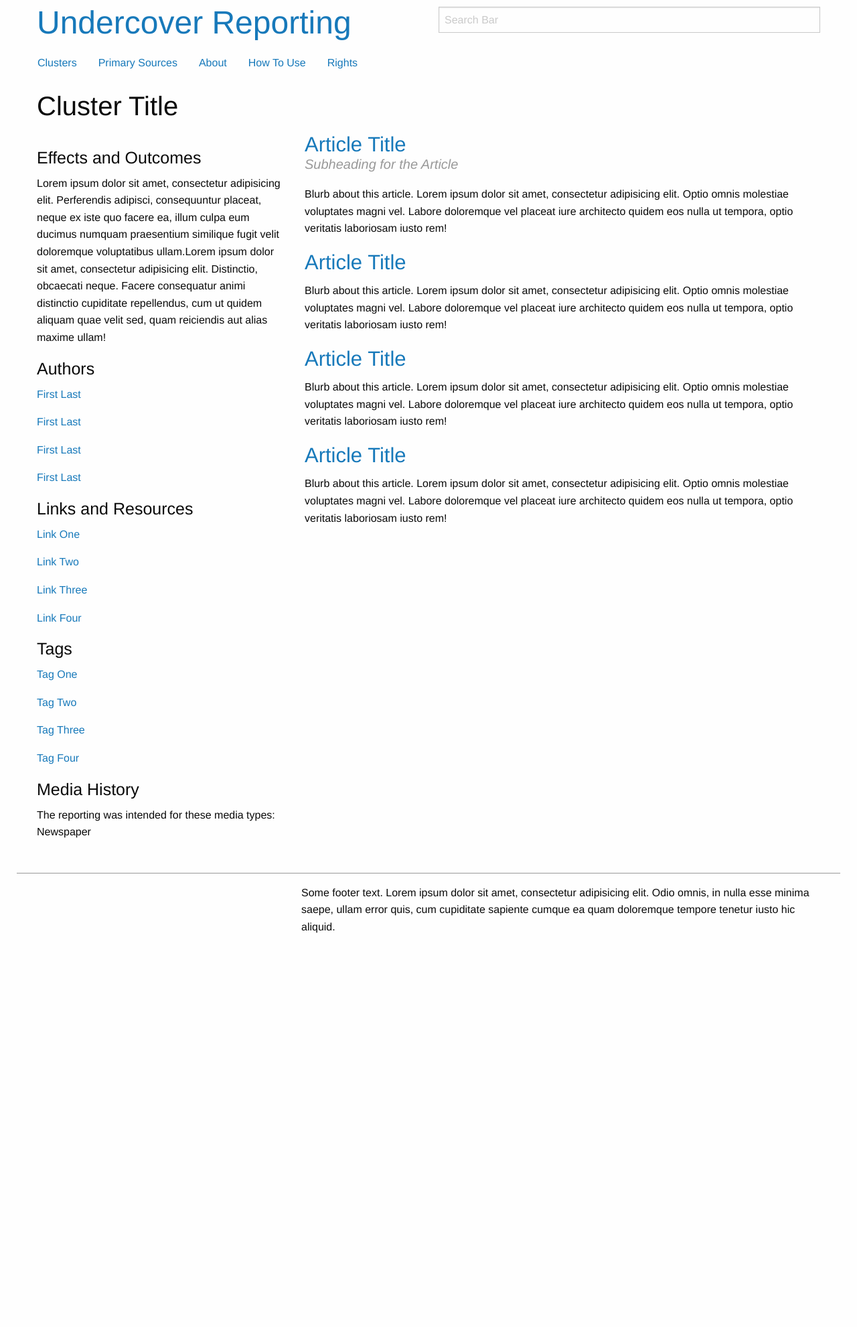
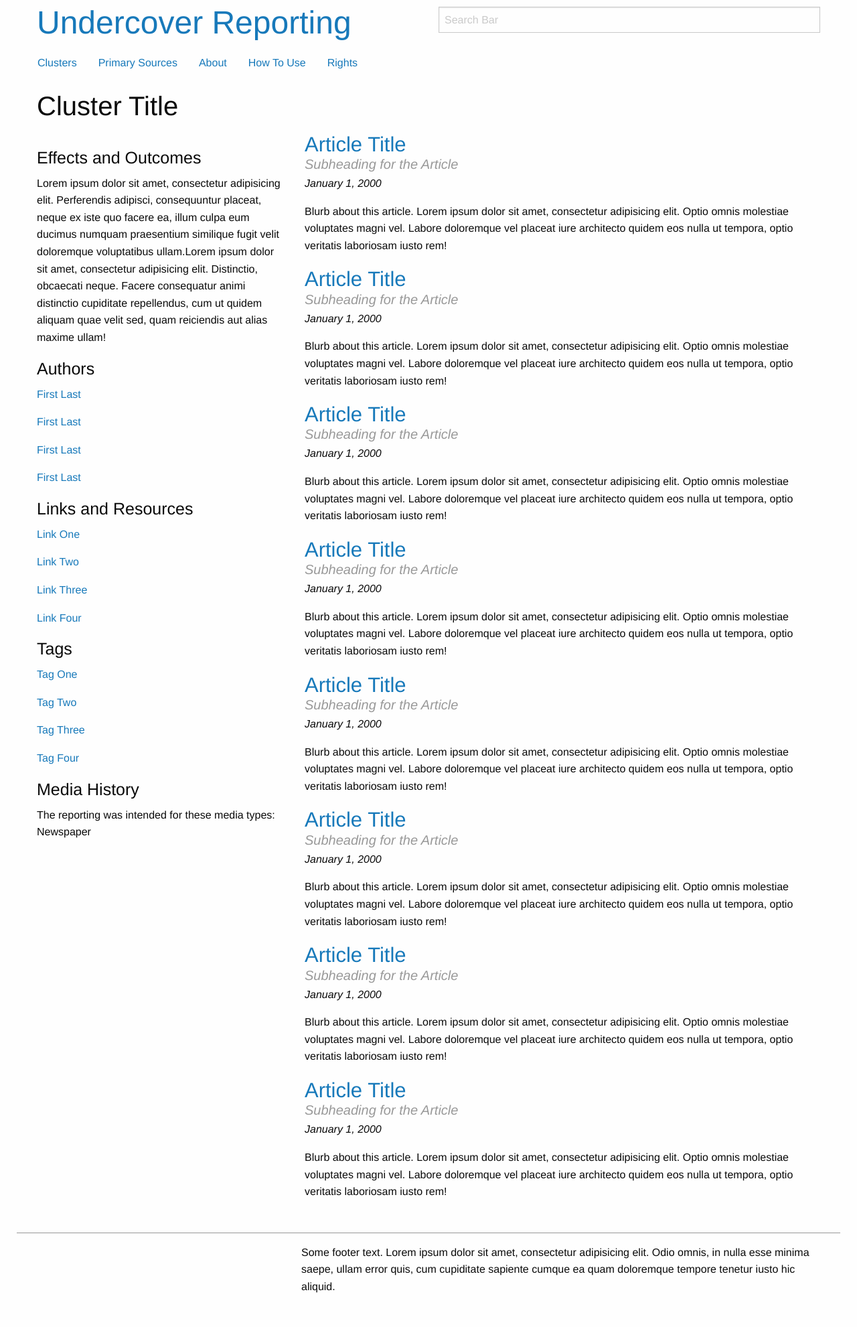
Before and after one commit to chnm/nyu-wireframes, a PHP site: page /cluster.php in a window 1280 px wide. Shown: the whole page at 67% size. Before the commit the page ends 1393 px from the top, so only its background shows below. Run offline with PHP 8.4, Linux system fonts and the light colour scheme; some libraries are stand-ins or nearby versions.

Commit message:
articles

```diff
--- a/cluster.php
+++ b/cluster.php
@@ -29,12 +29,35 @@
     <div class="medium-8 cell">
         <h3><a href="article.php">Article Title</a></h3>
         <p class="subhead">Subheading for the Article</p>
+        <p class="italic">January 1, 2000</p>
         <p>Blurb about this article. Lorem ipsum dolor sit amet, consectetur adipisicing elit. Optio omnis molestiae voluptates magni vel. Labore doloremque vel placeat iure architecto quidem eos nulla ut tempora, optio veritatis laboriosam iusto rem!</p>
         <h3><a href="article.php">Article Title</a></h3>
+        <p class="subhead">Subheading for the Article</p>
+        <p class="italic">January 1, 2000</p>
         <p>Blurb about this article. Lorem ipsum dolor sit amet, consectetur adipisicing elit. Optio omnis molestiae voluptates magni vel. Labore doloremque vel placeat iure architecto quidem eos nulla ut tempora, optio veritatis laboriosam iusto rem!</p>
         <h3><a href="article.php">Article Title</a></h3>
+        <p class="subhead">Subheading for the Article</p>
+        <p class="italic">January 1, 2000</p>
         <p>Blurb about this article. Lorem ipsum dolor sit amet, consectetur adipisicing elit. Optio omnis molestiae voluptates magni vel. Labore doloremque vel placeat iure architecto quidem eos nulla ut tempora, optio veritatis laboriosam iusto rem!</p>
         <h3><a href="article.php">Article Title</a></h3>
+        <p class="subhead">Subheading for the Article</p>
+        <p class="italic">January 1, 2000</p>
+        <p>Blurb about this article. Lorem ipsum dolor sit amet, consectetur adipisicing elit. Optio omnis molestiae voluptates magni vel. Labore doloremque vel placeat iure architecto quidem eos nulla ut tempora, optio veritatis laboriosam iusto rem!</p>
+        <h3><a href="article.php">Article Title</a></h3>
+        <p class="subhead">Subheading for the Article</p>
+        <p class="italic">January 1, 2000</p>
+        <p>Blurb about this article. Lorem ipsum dolor sit amet, consectetur adipisicing elit. Optio omnis molestiae voluptates magni vel. Labore doloremque vel placeat iure architecto quidem eos nulla ut tempora, optio veritatis laboriosam iusto rem!</p>
+        <h3><a href="article.php">Article Title</a></h3>
+        <p class="subhead">Subheading for the Article</p>
+        <p class="italic">January 1, 2000</p>
+        <p>Blurb about this article. Lorem ipsum dolor sit amet, consectetur adipisicing elit. Optio omnis molestiae voluptates magni vel. Labore doloremque vel placeat iure architecto quidem eos nulla ut tempora, optio veritatis laboriosam iusto rem!</p>
+        <h3><a href="article.php">Article Title</a></h3>
+        <p class="subhead">Subheading for the Article</p>
+        <p class="italic">January 1, 2000</p>
+        <p>Blurb about this article. Lorem ipsum dolor sit amet, consectetur adipisicing elit. Optio omnis molestiae voluptates magni vel. Labore doloremque vel placeat iure architecto quidem eos nulla ut tempora, optio veritatis laboriosam iusto rem!</p>
+        <h3><a href="article.php">Article Title</a></h3>
+        <p class="subhead">Subheading for the Article</p>
+        <p class="italic">January 1, 2000</p>
         <p>Blurb about this article. Lorem ipsum dolor sit amet, consectetur adipisicing elit. Optio omnis molestiae voluptates magni vel. Labore doloremque vel placeat iure architecto quidem eos nulla ut tempora, optio veritatis laboriosam iusto rem!</p>
     </div>
 
--- a/scss/app.scss
+++ b/scss/app.scss
@@ -79,11 +79,16 @@
     font-weight:bold;
 }
 
+.italic {
+    font-style: italic;
+}
+
 .subhead {
     font-style:italic;
     font-size:1.25rem;
     color:#999;
     margin-top:-1rem;
+    margin-bottom:0;
 }
 .pullquote {
     font:italic 1.5rem serif;
```
Also changed, not shown: css/app.css.
